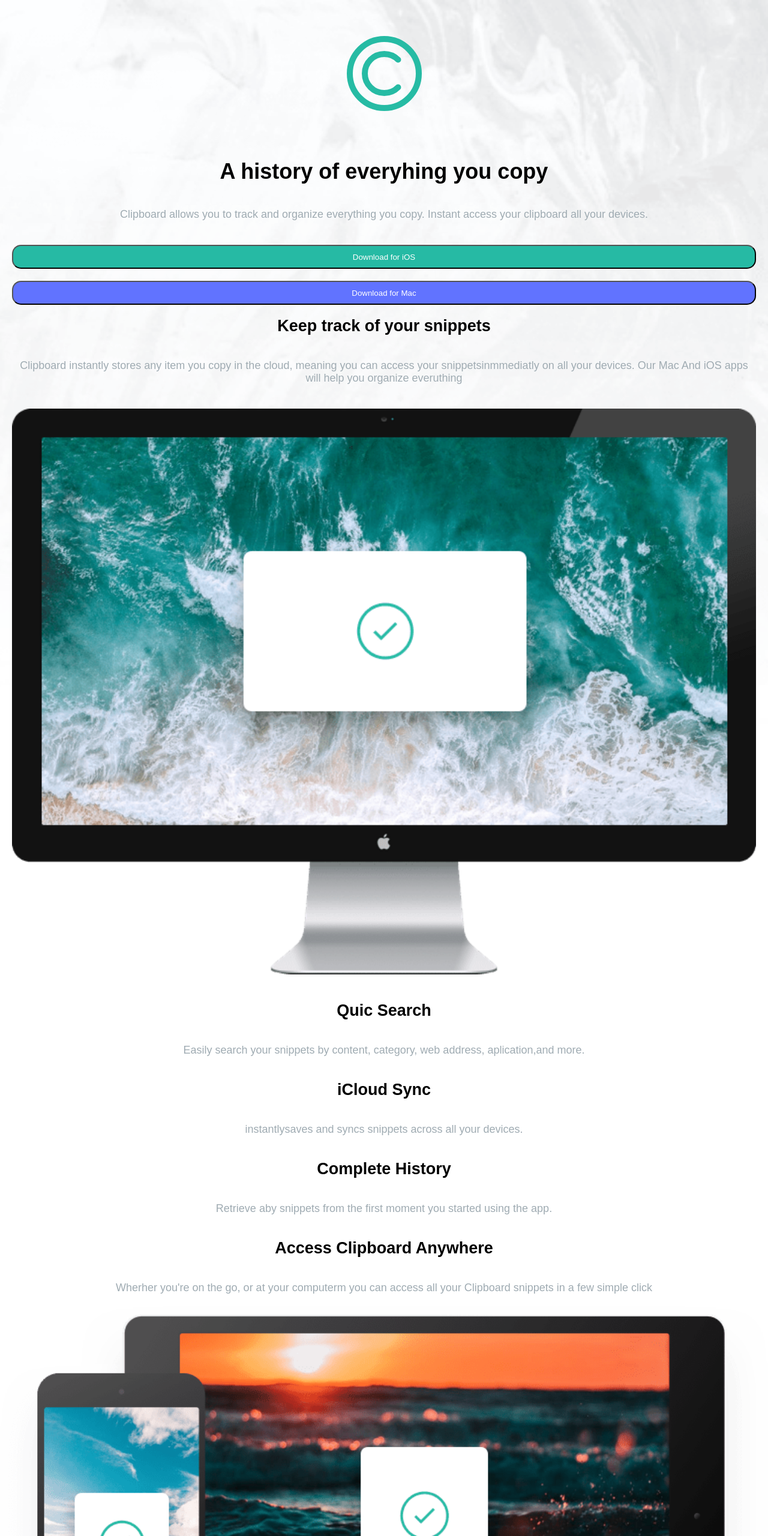
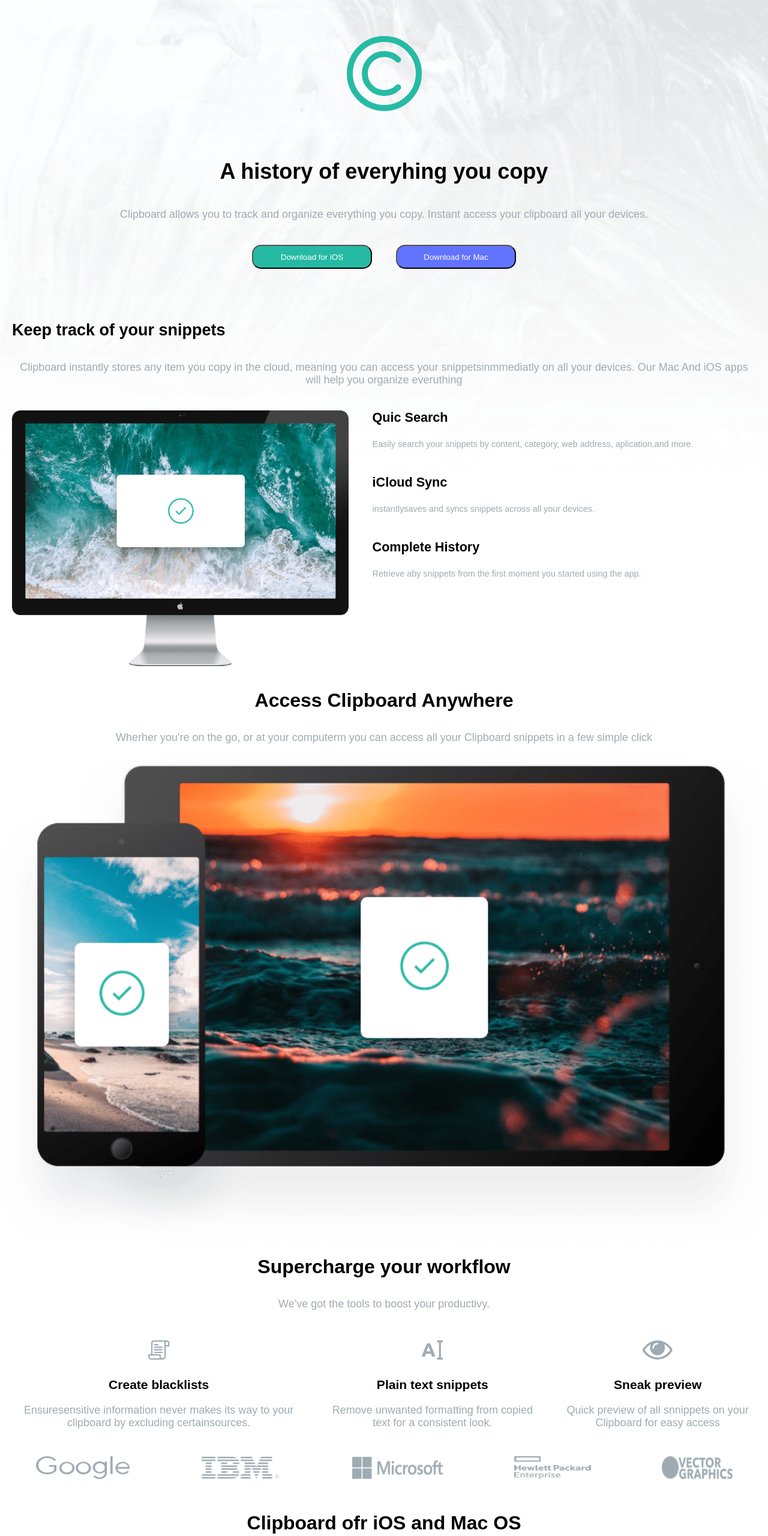
Before and after one commit to YecidValderrama/clipboard-landing-page-master, a plain HTML site: page index.html in a window 1280 px wide. Shown: the top 2560 px of the page at 60% size. Drawn offline with Linux system fonts and the light colour scheme; a web font is replaced by a local one.

Commit message:
Realizada la version desktop

```diff
--- a/css/style.css
+++ b/css/style.css
@@ -53,6 +53,7 @@
     justify-content: center;
     padding-left: 20px;
     padding-right: 20px;
+    align-items: center;
 }
 .container-btn-mac{
     width: 100%;
@@ -74,7 +75,6 @@
 }
 .blacklists{
     margin-top: 60px;
-    display: flex;
     flex-direction: column;
 }
 .icon-blacklist, .icon-text, .icon-preview{
@@ -84,9 +84,6 @@
 }
 h3{
     text-align: center;
-}
-.business{
-
 }
 .google, .ibm ,.microsoft, .hp, .vector{
     display: flex;
@@ -122,3 +119,82 @@
     display: flex;
     justify-content: space-around;
 }
+@media (min-width: 768px){
+    body{
+        font-size: 18px;
+        width: 100%;
+        height: 100vh;
+        background: url(/images/bg-header-desktop.png)no-repeat;
+        background-size: cover;
+        font-family: 'Bai Jamjuree', sans-serif;
+        /* padding: 20px; */
+    }
+    .button{
+        display: flex;
+        justify-content: center;
+        margin-bottom: 50px;
+    }
+    .container-btn-ios{
+        width: 200px;
+
+    }
+    .container-btn-mac{
+        width: 200px;
+    }
+    .keep-track{
+        display: flex;
+    }
+    .computer-description{
+        font-size: 0.9rem;
+        width: 70%;
+    }
+    .computer-description p, h2{
+        text-align: left;
+        line-height: 1.5rem;
+    }
+    .computer-description h2{
+        padding-bottom: 0;
+        padding-left: 20px;
+    }
+    .anywhere h2, .workflow h2, .download h2 {
+        text-align: center;
+        font-size: 2rem;
+    }
+    .icons{
+        display: flex;
+    }
+    .blacklists{
+        margin:0;
+    }
+    .icon-blacklist img{
+        width: 36px;
+    }
+    .business{
+        display: flex;
+        justify-content: space-around;
+    }
+    .business img{
+         width: 95%;
+         height: 70%;
+    }
+    footer{
+        display: grid;
+        grid-template-columns: 20% 60% 20%;
+        align-items: center;
+        padding: 20px;
+    }
+
+    .link-footer ul li{
+        display: inline-block;
+        margin: 5px 20px;
+    }
+    .logo-footer, .logo-footer img{
+        margin: 0;
+    }
+    .social-media{
+        display: flex;
+        justify-content: space-between;
+        margin-right: 15px;
+        padding: 0;
+    }
+}
--- a/index.html
+++ b/index.html
@@ -18,17 +18,20 @@
         </div>
         <h1>A history of everyhing you copy</h1>
         <p>Clipboard allows you to track and organize everything you copy. Instant access your clipboard all your devices.</p>
+        <div class="button">
             <div class="btn-ios">
                 <button class="container-btn-ios">Download for iOS</button>
             </div>
             <div class="btn-mac">
                 <button class="container-btn-mac">Download for Mac</button>
             </div>
+        </div>
     </header>
     <div class="keep">
         <h2>Keep track of your snippets</h2>
         <p>Clipboard instantly stores any item you copy in the cloud, meaning you can access your snippetsinmmediatly on all your devices. Our Mac And iOS apps will help you organize everuthing</p>
     </div>
+    <div class="keep-track">
         <div class="img-computer">
             <img src="./images/image-computer.png" alt="Computer">
         </div>
@@ -39,6 +42,7 @@
             <p>instantlysaves and syncs snippets across all your devices.</p>
             <h2>Complete History</h2>
             <p>Retrieve aby snippets from the first moment you started using the app.</p>
+        </div>
     </div>
     <div class="anywhere">
         <h2>Access Clipboard Anywhere</h2>
@@ -83,11 +87,13 @@
     <div class="download">
         <h2>Clipboard ofr iOS and Mac OS</h2>
         <p>Available for free on the App Store Download for Mac or iOS, sync with iCloud and you're ready to start adding to your clipboard</p>
+        <div class="button">
             <div class="btn-ios">
                 <button class="container-btn-ios">Download for iOS</button>
             </div>
             <div class="btn-mac">
                 <button class="container-btn-mac">Download for Mac</button>
+            </div>
         </div>
     </div>
     <footer>
```
Lines whose indentation alone changed are shown as unchanged.
